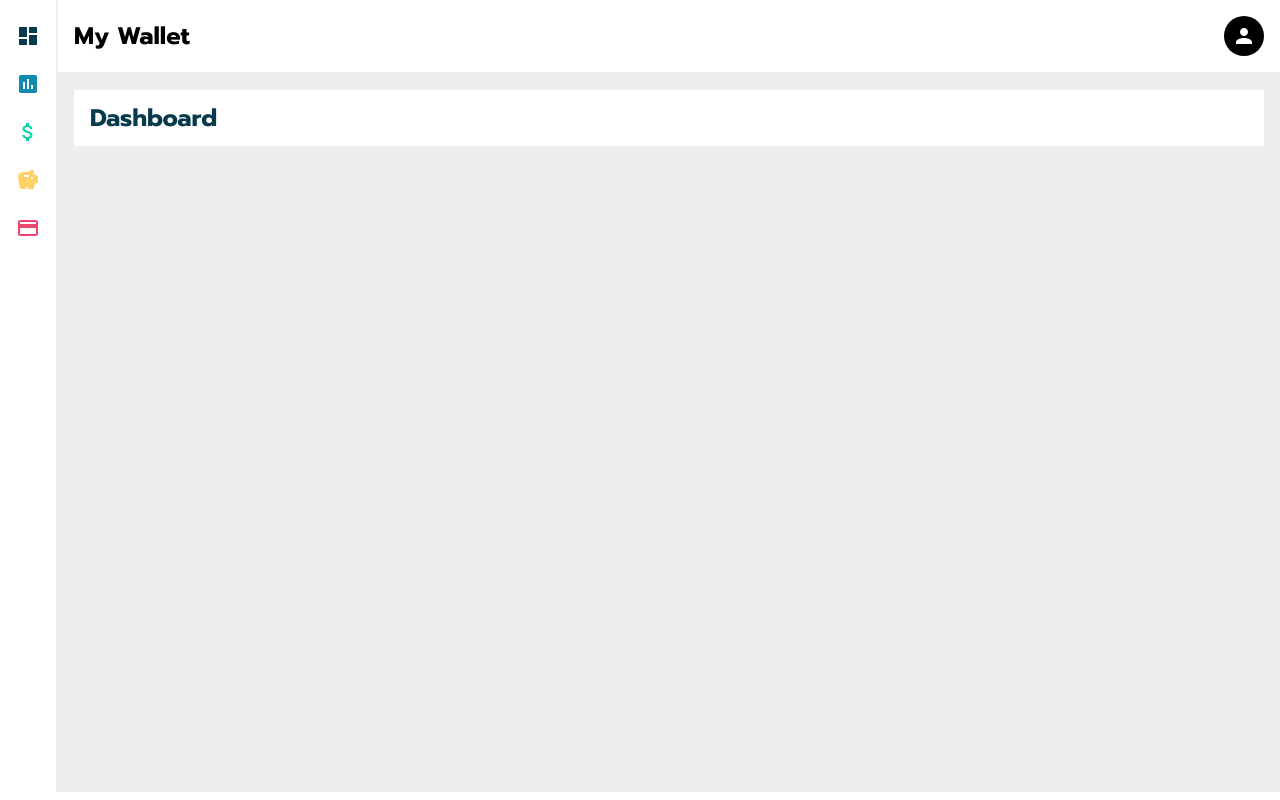
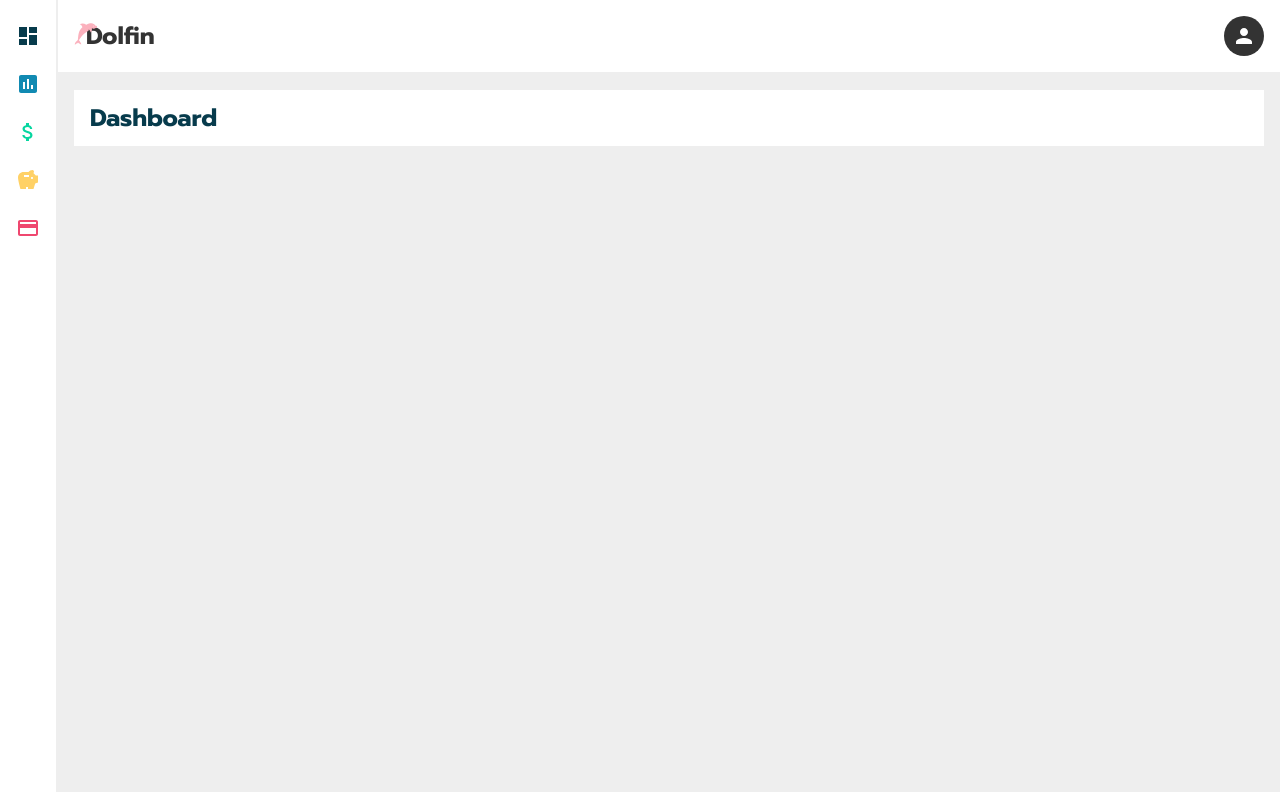
Before and after one commit to VargaAaron-FS/Varga_Aaron_Dev2501, a React (Create React App) app: page / in a window 1280 px wide. Built offline with nearby package versions, Linux system fonts and the light colour scheme.

Commit message:
header styling updates

```diff
--- a/src/components/MyHeader.js
+++ b/src/components/MyHeader.js
@@ -1,10 +1,14 @@
 // Import icons for nav
 import { MdPerson } from "react-icons/md";
+import { GiDolphin } from "react-icons/gi";
 
 export default function MyHeader() {
   return (
     <header style={styles.headerContainer}>
-      <h1 style={styles.h1}>My Wallet</h1>
+      <div style={styles.logoContainer}>
+        <GiDolphin style={styles.dolfinLogo} />
+        <h1 style={styles.h1}>Dolfin</h1>
+      </div>
       <nav style={styles.navContainer}>
         <MdPerson style={styles.headerAvatar} />
       </nav>
@@ -14,7 +18,6 @@ export default function MyHeader() {
 
 const styles = {
   headerContainer: {
-    color: "#000",
     padding: "1rem",
     backgroundColor: "#fff",
     display: "flex",
@@ -27,18 +30,29 @@ const styles = {
     display: "flex",
     alignItems: "center",
   },
+  logoContainer: {
+    display: "flex",
+  },
   h1: {
     margin: "0",
     padding: "0",
     lineHeight: "1.5rem",
     fontSize: "1.5rem",
+    color: "#333",
+  },
+  dolfinLogo: {
+    fontSize: "1.5rem",
+    marginRight: "-.75rem",
+    marginTop: "-.15rem",
+    color: "#fbb1bd",
+    zIndex: "1",
   },
   headerAvatar: {
     fontSize: "1.5rem",
     cursor: "pointer",
     padding: ".5rem",
     borderRadius: "50%",
-    backgroundColor: "#000",
+    backgroundColor: "#333",
     color: "#fff",
   },
 };
```
